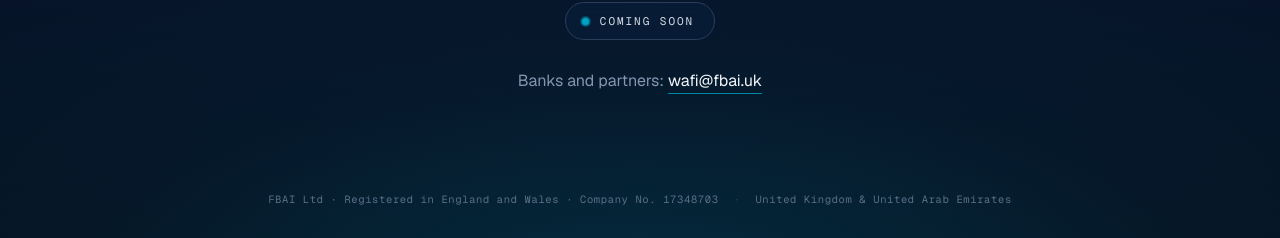
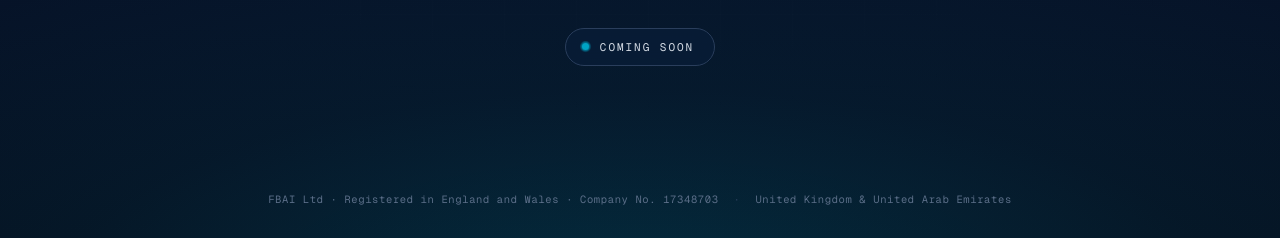
Before and after one commit to AkumaWB/fbai-site, a plain HTML site: page index.html in a window 1280 px wide. Shown: the part 562-800 px from the top of the page. Drawn offline with nearby package versions, Linux system fonts and the light colour scheme.

Commit message:
Remove contact email from landing page

```diff
--- a/index.html
+++ b/index.html
@@ -194,23 +194,6 @@
     70%,100%{ transform:scale(3.4); opacity:0; }
   }
 
-  /* ---- Contact ---- */
-  .contact{
-    margin-top:30px;
-    font-size:16px;
-    color:var(--muted-2);
-    letter-spacing:-0.004em;
-    animation:rise 900ms cubic-bezier(.16,1,.3,1) 700ms both;
-  }
-  .contact a{
-    color:var(--ice);
-    text-decoration:none;
-    border-bottom:1px solid var(--signal-2);
-    padding-bottom:2px;
-    transition:color .18s ease, border-color .18s ease;
-  }
-  .contact a:hover,
-  .contact a:focus-visible{ color:var(--signal); border-color:var(--signal); }
 
   /* ---- Footer ---- */
   footer{
@@ -244,7 +227,6 @@
     footer .sep{ display:block; height:0; overflow:hidden; padding:0; }
     .wordmark{ letter-spacing:-0.04em; }
     h1{ font-size:clamp(28px, 8vw, 36px); }
-    .contact{ font-size:14px; }
   }
 </style>
 </head>
@@ -269,9 +251,6 @@
 
     <div class="status"><span class="pulse"></span>Coming soon</div>
 
-    <p class="contact">
-      Banks and partners: <a href="mailto:wafi@fbai.uk">wafi@fbai.uk</a>
-    </p>
 
   </main>
 
```
